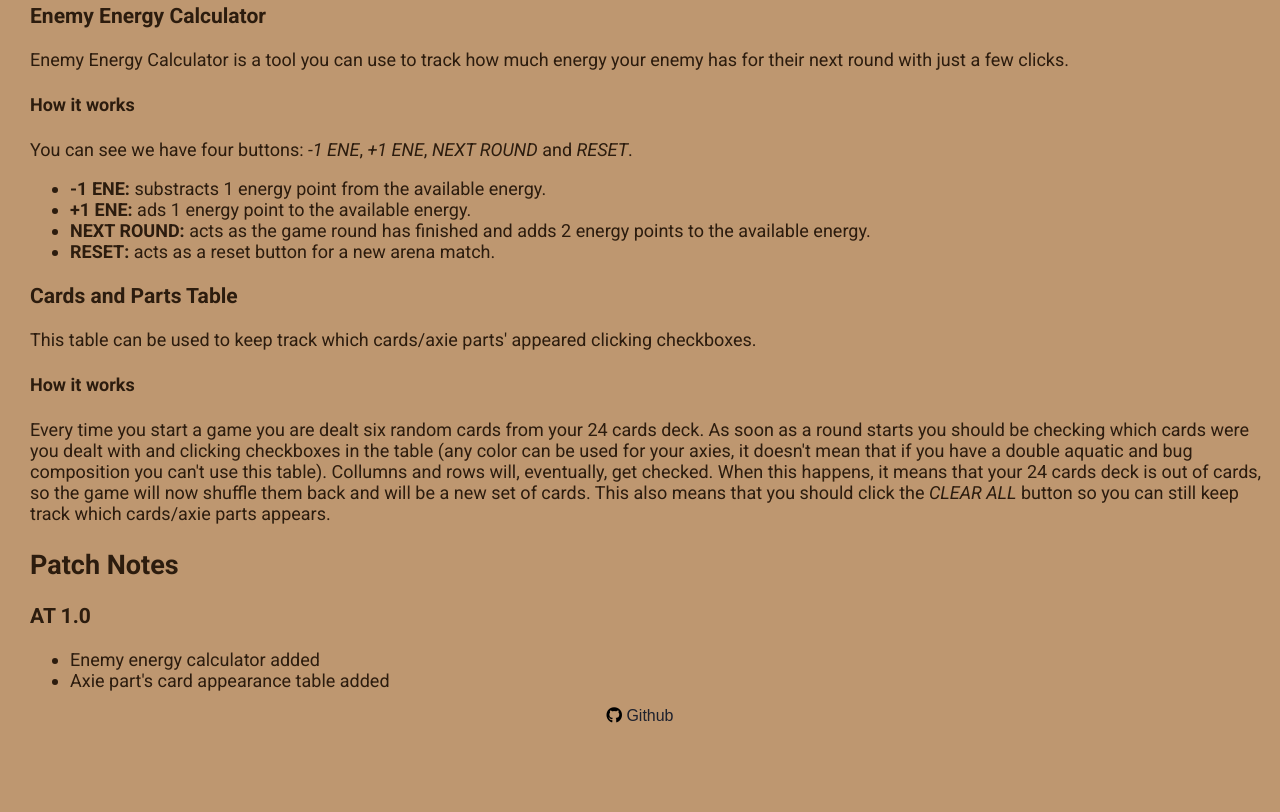
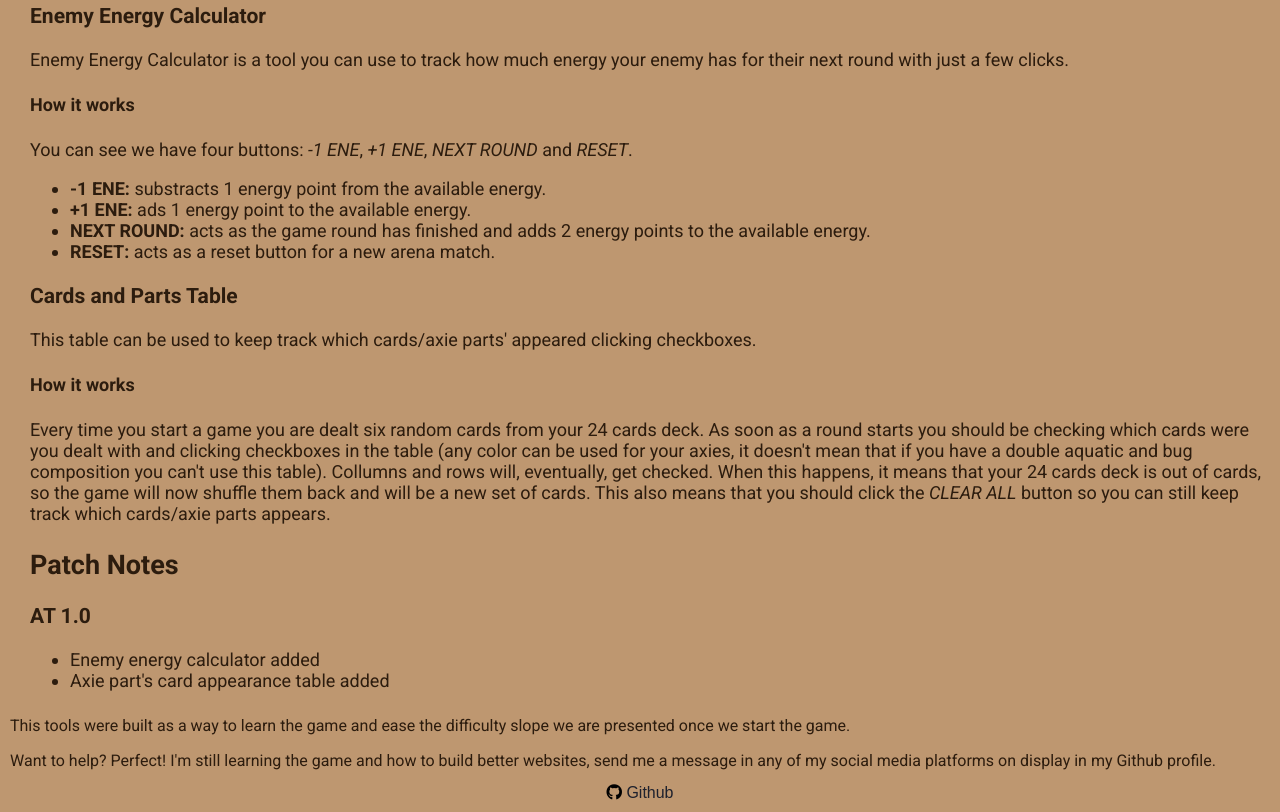
Before and after one commit to jmarcosg/axieTools, a plain HTML site: page assets/pages/about.html in a window 1280 px wide. Shown: the part 300-1112 px from the top of the page. Before the commit the page ends 1035 px from the top, so only its background shows below. Drawn offline with nearby package versions, Linux system fonts and the light colour scheme.

Commit message:
Updated about page

```diff
--- a/assets/pages/about.html
+++ b/assets/pages/about.html
@@ -94,6 +94,15 @@
         </div>
     </div>
 
+    <div class="contact">
+        <p>
+            <span>This tools were built as a way to learn the game and ease the difficulty slope we are presented once we start the game.</span>
+        </p>
+        <p>
+            <span>Want to help? Perfect! I'm still learning the game and how to build better websites, send me a message in any of my social media platforms on display in my Github profile.</span>
+        </p>
+    </div>
+
     <footer>
         <p>
             <i class="fab fa-github fa-lg"><a href="https://github.com/jmarcosg">&nbsp;Github</a></i>
--- a/assets/styles/about.css
+++ b/assets/styles/about.css
@@ -50,3 +50,13 @@
 
   color: #2c1c0e;
 }
+
+.contact {
+  margin-top: 25px;
+  margin-left: 10px;
+  width: auto;
+  font-family: "Roboto";
+  font-size: 16px;
+
+  color: #2c1c0e;
+}
```
